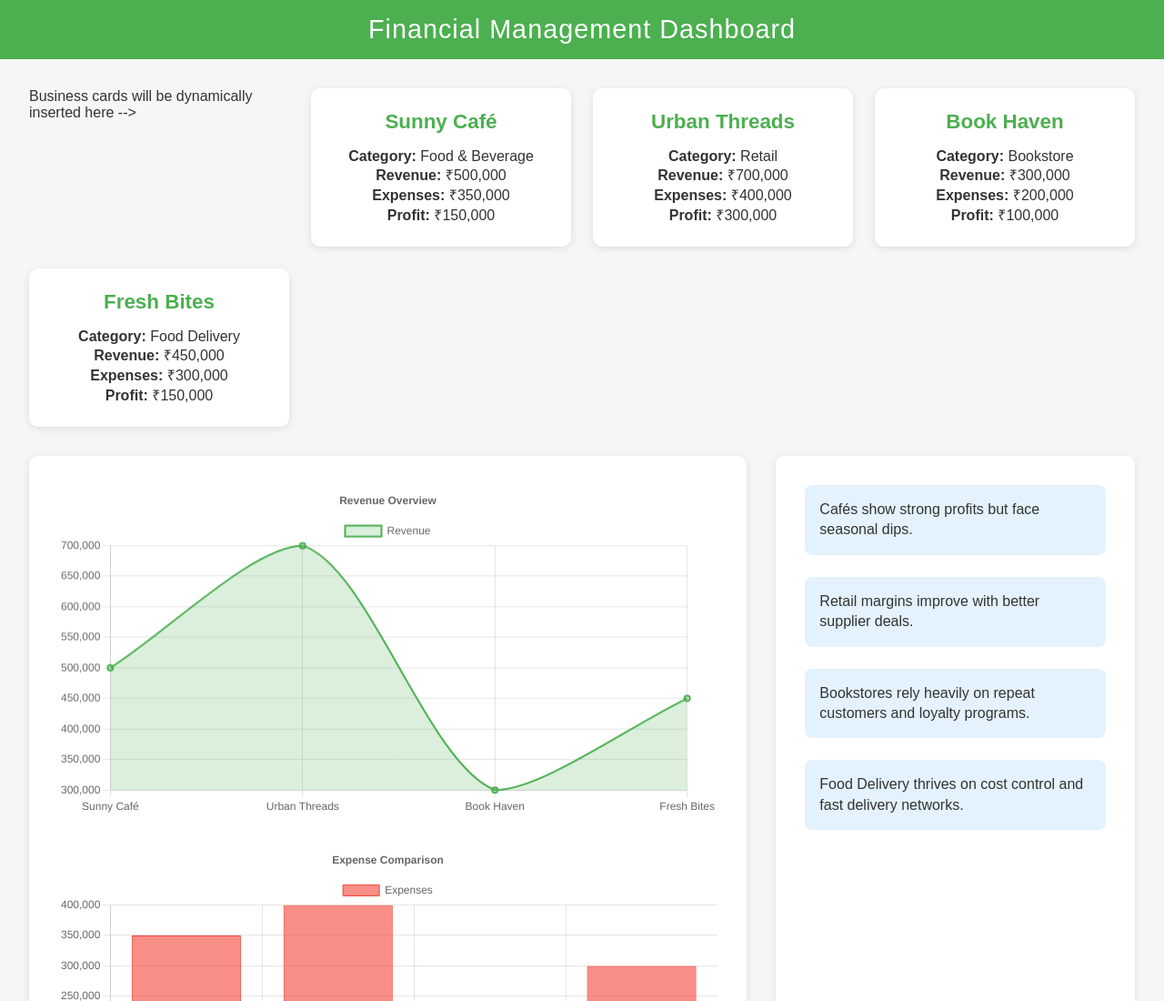
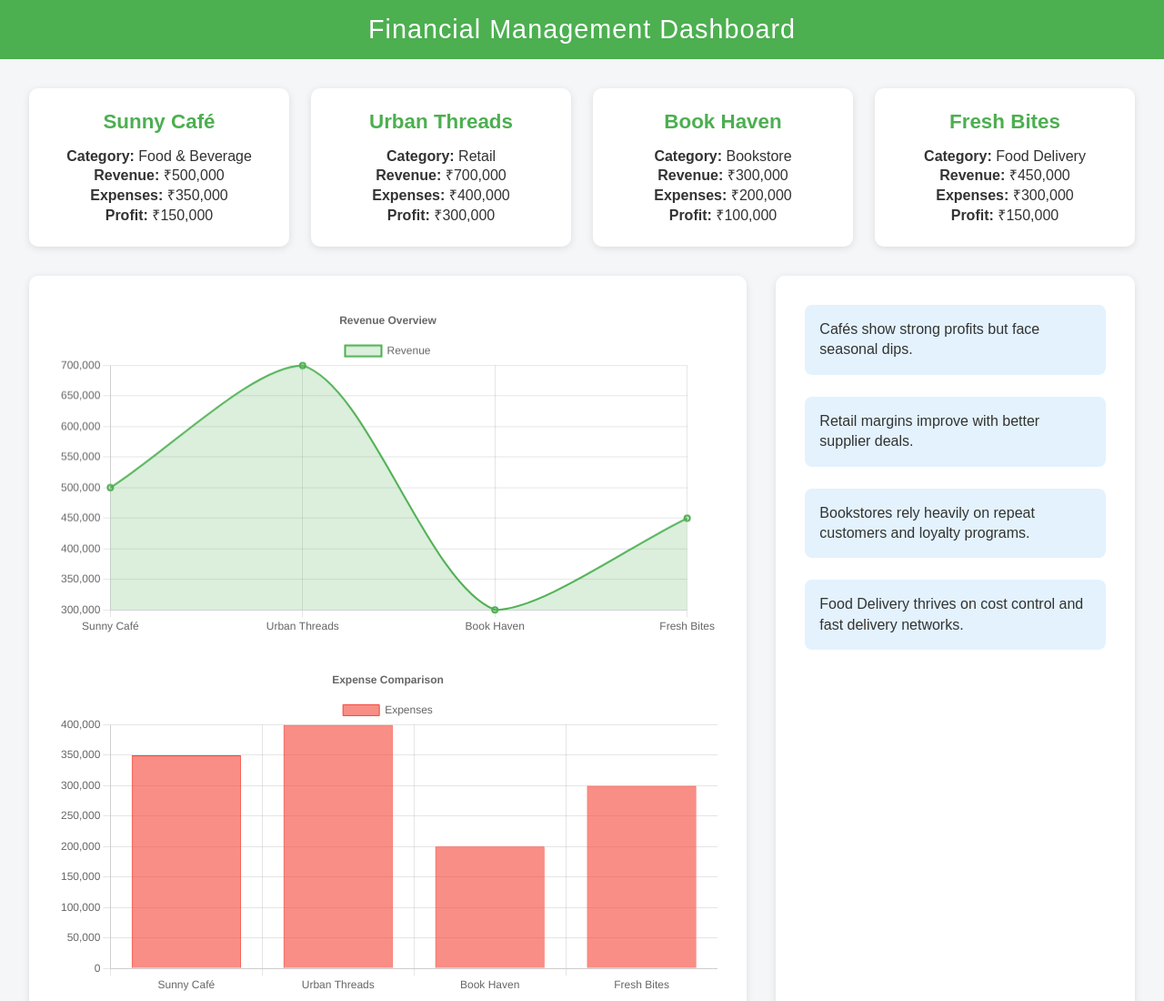
Before and after one commit to 5uig3n3ris/Smart-finance-optimiser, a plain HTML site: page index.html in a window 1280 px wide. Shown: the top 1100 px of the page at 91% size. Drawn offline with nearby package versions, Linux system fonts and the light colour scheme.

Commit message:
Update index.html

```diff
--- a/index.html
+++ b/index.html
@@ -130,7 +130,6 @@ header {
 
     <!-- Business Overview Section -->
     <section class="cards" id="businessCards">
-      <p>Business cards will be dynamically inserted here --></p>
     </section>
 
     <!-- Dashboard Section -->
```
